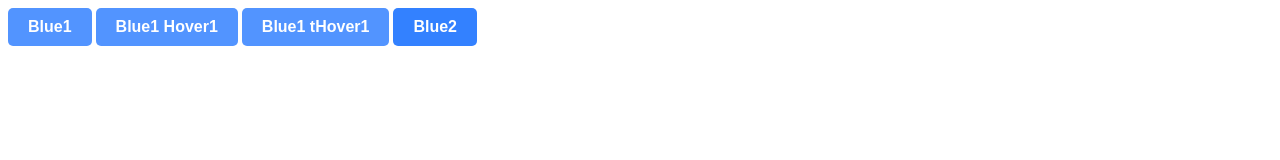
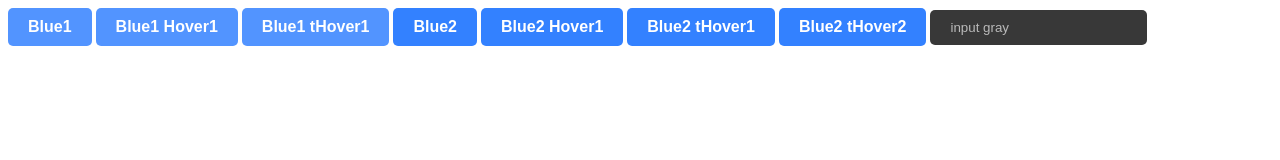
Before and after one commit to HPD1155/ModernKit, a plain HTML site: page index.html in a window 1280 px wide. Drawn offline with Linux system fonts and the light colour scheme.

Commit message:
I added some for an input

```diff
--- a/index.html
+++ b/index.html
@@ -15,6 +15,10 @@
   <button class="mk-button-blue1-HOVER1">Blue1 Hover1</button>
   <button class="mk-button-blue1-tHOVER1">Blue1 tHover1</button>
   <button class="mk-button-blue2">Blue2</button>
+  <button class="mk-button-blue2-HOVER1">Blue2 Hover1</button>
+  <button class="mk-button-blue2-tHOVER1">Blue2 tHover1</button>
+  <button class="mk-button-blue2-tHOVER2">Blue2 tHover2</button>
+  <input class="mk-input-gray1" placeholder="input gray">
 </body>
 
 </html>
--- a/modernkit.css
+++ b/modernkit.css
@@ -70,3 +70,93 @@ html {
   color: white;
   font-size: 16px;
 }
+
+.mk-button-blue2-HOVER1 {
+  padding: 10px 20px;
+  border: none;
+  background-color: rgb(51, 129, 255);
+  border-radius: 5px;
+  font-family: sans-serif;
+  font-weight: bold;
+  color: white;
+  font-size: 16px;
+}
+
+.mk-button-blue2-HOVER1:hover {
+  padding: 10px 20px;
+  border: none;
+  background-color: rgb(10, 104, 255);
+  border-radius: 5px;
+  font-family: sans-serif;
+  font-weight: bold;
+  color: white;
+  font-size: 16px;
+}
+
+.mk-button-blue2-tHOVER1 {
+  padding: 10px 20px;
+  border: none;
+  background-color: rgb(51, 129, 255);
+  border-radius: 5px;
+  font-family: sans-serif;
+  font-weight: bold;
+  color: white;
+  font-size: 16px;
+  transition: background-color;
+  transition-duration: 0.3s;
+}
+
+.mk-button-blue2-tHOVER1:hover {
+  padding: 10px 20px;
+  border: none;
+  background-color: rgb(10, 104, 255);
+  border-radius: 5px;
+  font-family: sans-serif;
+  font-weight: bold;
+  color: white;
+  font-size: 16px;
+}
+
+.mk-button-blue2-tHOVER2 {
+  padding: 10px 20px;
+  border: none;
+  background-color: rgb(51, 129, 255);
+  border-radius: 5px;
+  font-family: sans-serif;
+  font-weight: bold;
+  color: white;
+  font-size: 16px;
+  transition: background-color transform;
+  transition-duration: 0.3s;
+}
+
+.mk-button-blue2-tHOVER2:hover {
+  padding: 10px 20px;
+  border: none;
+  background-color: rgb(10, 104, 255);
+  transform: scale(1.1);
+  border-radius: 5px;
+  font-family: sans-serif;
+  font-weight: bold;
+  color: white;
+  font-size: 16px;
+}
+
+.mk-input-gray1 {
+  border: none;
+  background-color: #383838;
+  padding: 10px 20px;
+  border-radius: 5px;
+  transition: border-radius;
+  transition-duration: 0.3s;
+  color: white;
+  font-family: sans-serif;
+  font-weight: 500;
+}
+.mk-input-gray1::placeholder {
+  color:#bababa;
+}
+.mk-input-gray1:focus {
+  outline: none;
+  border-radius: 10px;
+}
```
